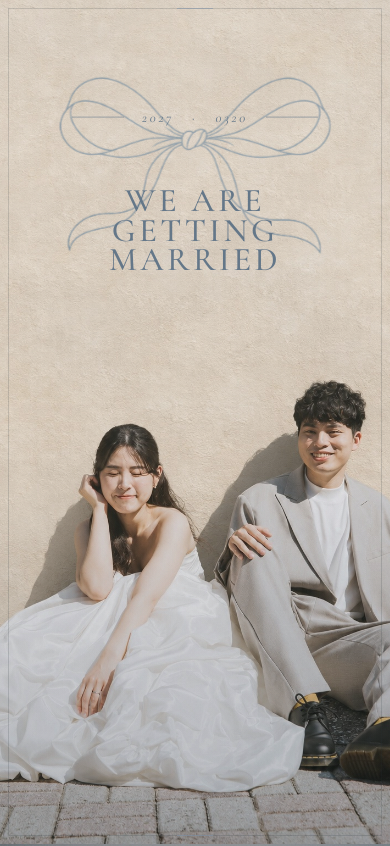
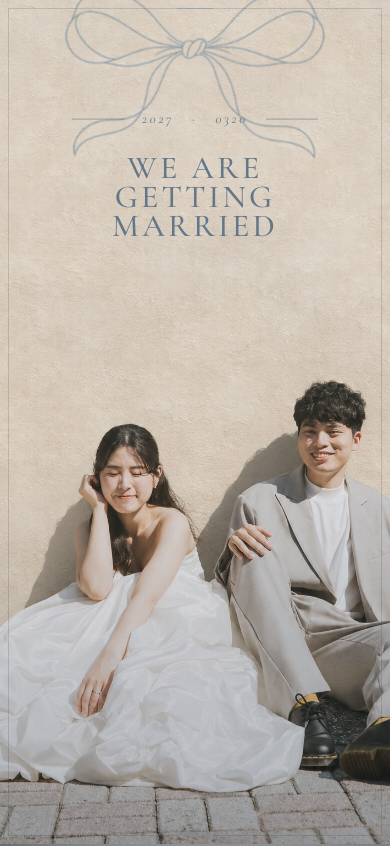
Before and after one commit to yoyo0827/amaterasu, a plain HTML site: page index.html in a window 390 px wide. Shown: the top 846 px of the page. Drawn offline with nearby package versions, Linux system fonts and the light colour scheme; a web font is replaced by a local one.

Commit message:
Restore full cover reframe and date spacing

```diff
--- a/index.html
+++ b/index.html
@@ -561,12 +561,12 @@
     }
     .hero-subtitle, .scroll-cue { display: none; }
     .hero-title {
-      transform: translateY(-24vh);
+      transform: translateY(-39vh);
       position: relative;
       z-index: 2;
       color: #647789;
       font-family: var(--serif);
-      font-size: clamp(2.55rem, 5.2vw, 5rem);
+      font-size: clamp(2.2rem, 4.5vw, 4.4rem);
       font-weight: 500;
       letter-spacing: .21em;
       line-height: .9;
@@ -574,7 +574,7 @@
     .hero-title span { animation-delay: 0s; }
     .bow {
       z-index: 3;
-      top: 7%;
+      top: -12%;
       width: min(90vw, 900px);
       aspect-ratio: 1754 / 897;
       opacity: var(--ribbon-opacity);
@@ -618,10 +618,10 @@
       .hero { padding-inline: 15px; background-position: center 42%; }
       .hero-content { transform: translateY(-10vh); }
       .hero-date { margin-bottom: 22px; letter-spacing: .2em; }
-      .hero-title { transform: translateY(-14vh); font-size: clamp(2rem, 8.5vw, 4rem); letter-spacing: .1em; }
+      .hero-title { transform: translateY(-18vh); font-size: clamp(2rem, 7.5vw, 3.6rem); letter-spacing: .1em; }
 
             .site-nav .nav-links { margin-left: 0; }
-      .bow { top: 19%; width: 92vw; }
+      .bow { top: 8%; width: 88vw; }
     }
   </style>
 </head>
```
